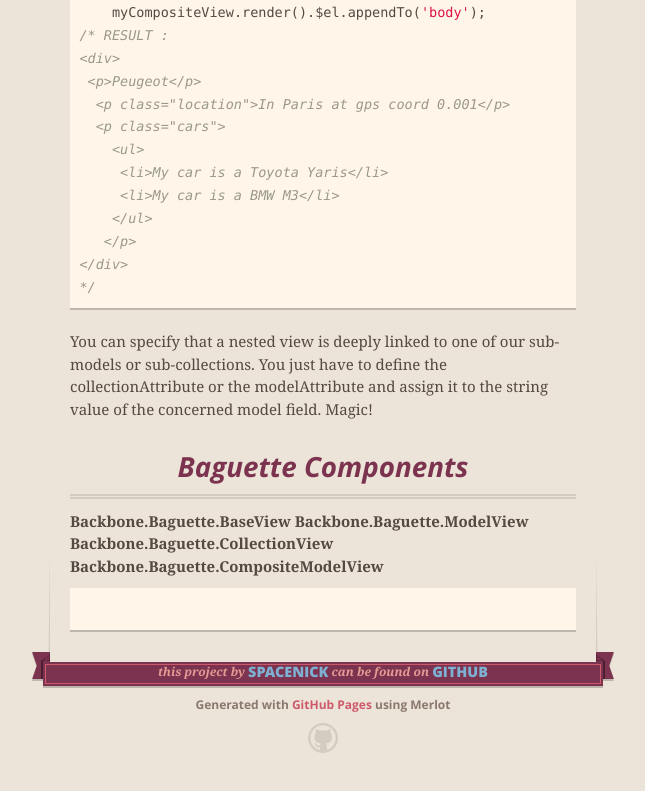
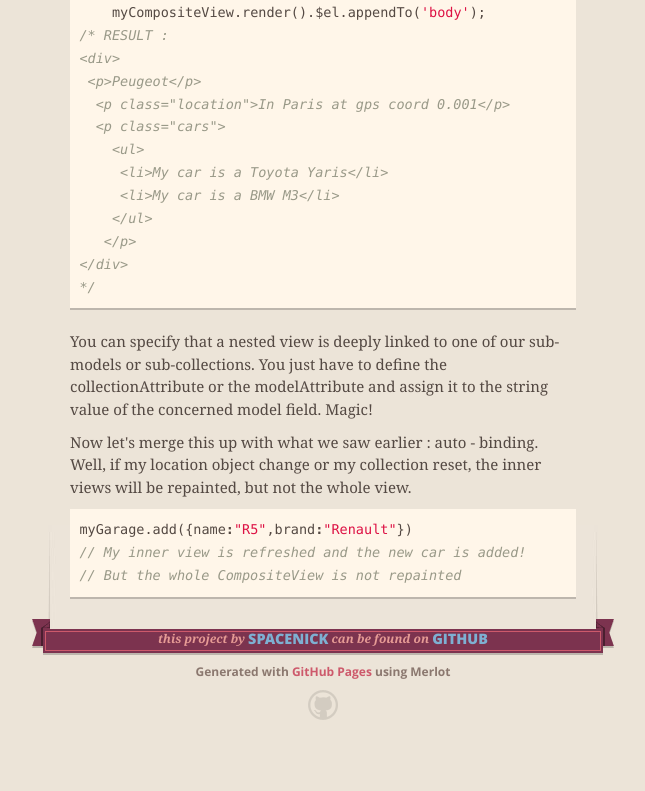
Before and after one commit to spacenick/backbone-baguette, a plain HTML site: page index.html in a window 1280 px wide. Shown: the part 9531-10322 px from the top of the page, without its empty margins (317-962 px from the left). After the commit the page ends 10291 px from the top, so only its background shows below. Drawn offline with nearby package versions, Linux system fonts and the light colour scheme.

```diff
--- a/index.html
+++ b/index.html
@@ -421,15 +421,12 @@
 
 <p>You can specify that a nested view is deeply linked to one of our sub-models or sub-collections. You just have to define the collectionAttribute or the modelAttribute and assign it to the string value of the concerned model field. Magic!</p>
 
-<h1>Baguette Components</h1>
+<p>Now let's merge this up with what we saw earlier : auto - binding. Well, if my location object change or my collection reset, the inner views will be repainted, but not the whole view.</p>
 
-<p><strong>Backbone.Baguette.BaseView</strong>
-<strong>Backbone.Baguette.ModelView</strong>
-<strong>Backbone.Baguette.CollectionView</strong>
-<strong>Backbone.Baguette.CompositeModelView</strong></p>
-
-<pre><code>
-</code></pre>
+<div class="highlight"><pre><span class="nx">myGarage</span><span class="p">.</span><span class="nx">add</span><span class="p">({</span><span class="nx">name</span><span class="o">:</span><span class="s2">"R5"</span><span class="p">,</span><span class="nx">brand</span><span class="o">:</span><span class="s2">"Renault"</span><span class="p">})</span>
+<span class="c1">// My inner view is refreshed and the new car is added! </span>
+<span class="c1">// But the whole CompositeView is not repainted</span>
+</pre></div>
       </section>
 
       <footer>
```
Also changed, not shown: params.json (+1 -1 lines).
